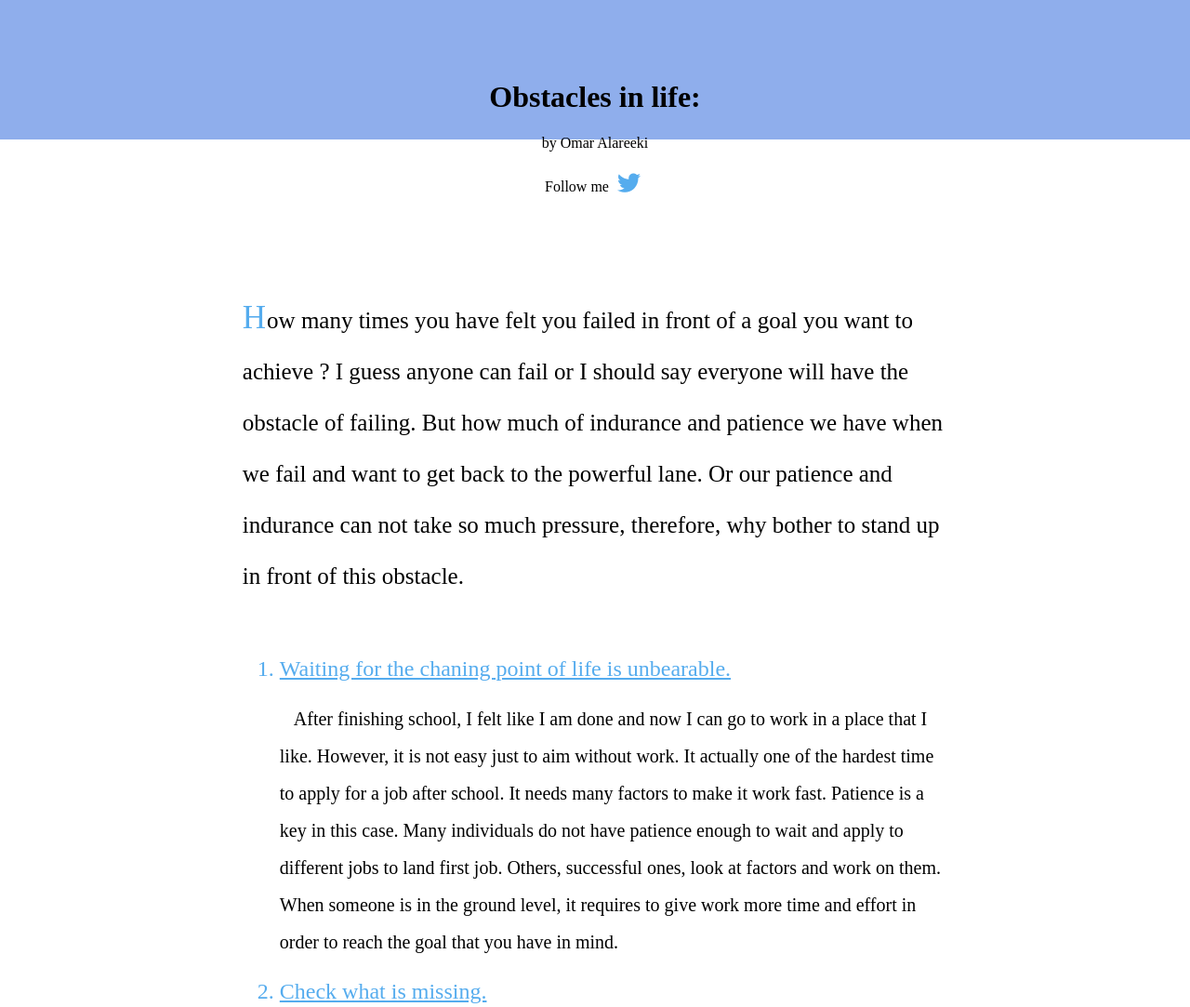
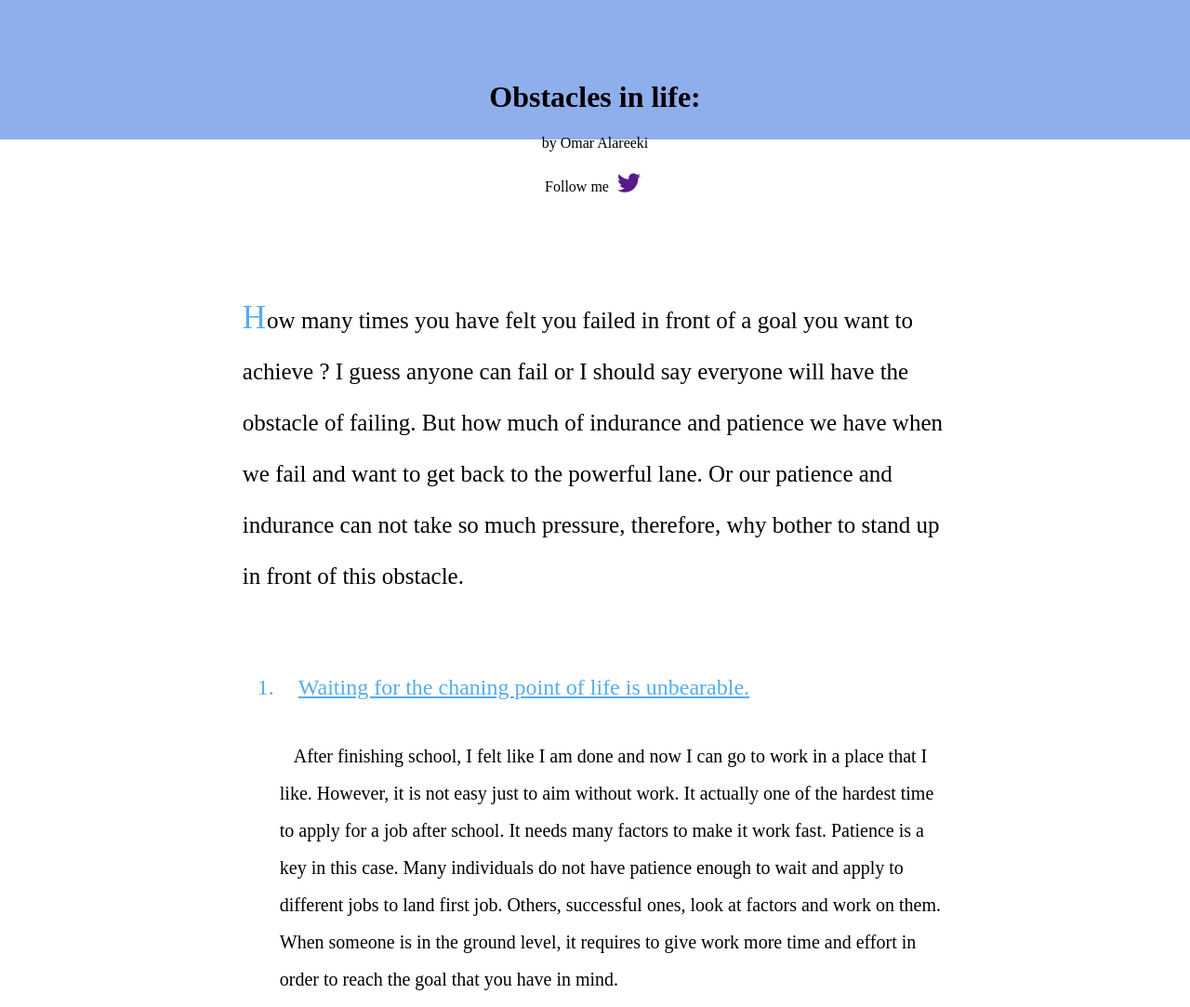
Before and after one commit to OmarAlareeki/PortfolioNew, a plain HTML site: page blog/blog1.html in a window 1280 px wide. Shown: the top 1083 px of the page at 93% size. Drawn offline with Linux system fonts and the light colour scheme; a web font is replaced by a local one.

Commit message:
Add files via upload

```diff
--- a/blog.css
+++ b/blog.css
@@ -126,7 +126,7 @@
       }
       .fab{
       font-size: 25px;
-      color: #55acee;
+      color: #551a8b;
       }
       #m{
       font-size: 35px;
@@ -142,6 +142,7 @@
       font-size: 24px;
       text-decoration: underline;
       color: #55acee;
+      padding: 20px 0px 20px 20px;
 
       }
       .codeImage{
```
